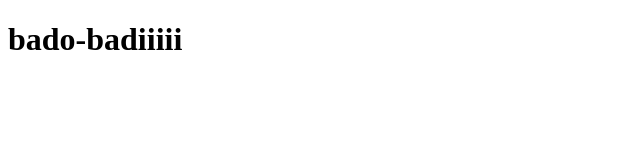
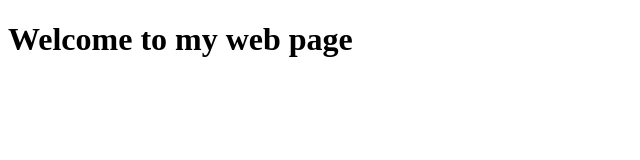
Before and after one commit to krrishshahi/vadiya-demo, a plain HTML site: page index.html in a window 1280 px wide. Shown: the whole page, without its empty margins (0-640 px from the left). Drawn offline with Linux system fonts and the light colour scheme.

Commit message:
index.html

```diff
--- a/index.html
+++ b/index.html
@@ -6,6 +6,6 @@
     <title>Document</title>
 </head>
 <body>
-    <h1>bado-badiiiii</h1>
+    <h1>Welcome to my web page </h1>
 </body>
 </html>
```
